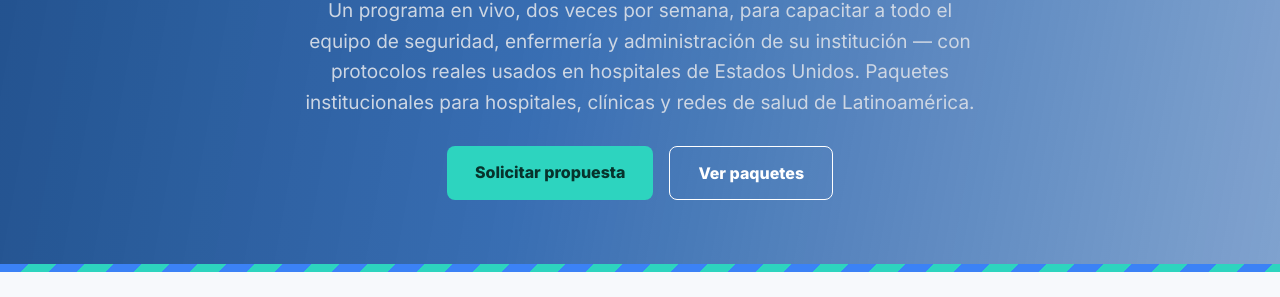
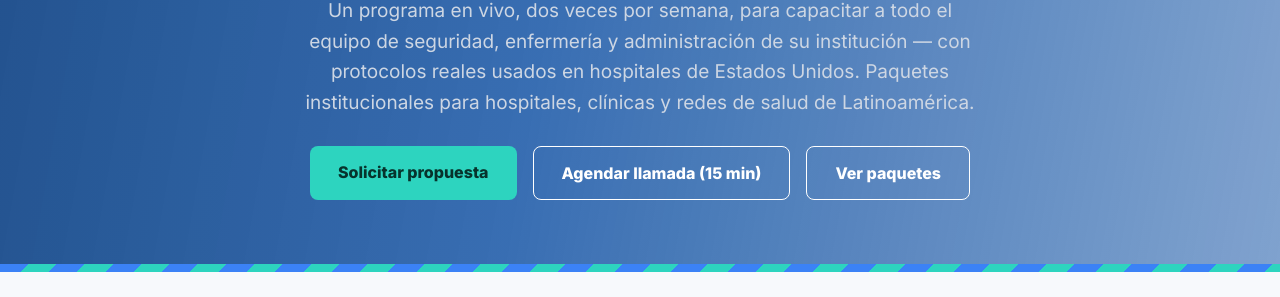
Before and after one commit to yumerys524/safety-hospitalaria, a plain HTML site: page index.html in a window 1280 px wide. Shown: the part 503-800 px from the top of the page. Drawn offline with Linux system fonts and the light colour scheme.

Commit message:
Agregar boton de agendado por Calendly junto al formulario de propuesta

```diff
--- a/index.html
+++ b/index.html
@@ -183,6 +183,7 @@
       <p class="desc" data-i18n="heroDesc">Un programa en vivo, dos veces por semana, para capacitar a todo el equipo de seguridad, enfermería y administración de su institución — con protocolos reales usados en hospitales de Estados Unidos. Paquetes institucionales para hospitales, clínicas y redes de salud de Latinoamérica.</p>
       <div class="cta-row">
         <a class="btn btn-primary" href="#instituciones" data-i18n="ctaProposal">Solicitar propuesta</a>
+        <a class="btn btn-outline" href="https://calendly.com/yumerysjimenez/30min" target="_blank" rel="noopener" data-i18n="ctaCalendly">Agendar llamada (15 min)</a>
         <a class="btn btn-outline" href="#paquetes" data-i18n="seePackages">Ver paquetes</a>
       </div>
     </div>
@@ -388,6 +389,7 @@
     </div>
     <div class="cta-row" style="margin:0;">
       <a class="btn btn-primary" href="#instituciones" data-i18n="ctaProposal">Solicitar propuesta</a>
+      <a class="btn btn-outline" href="https://calendly.com/yumerysjimenez/30min" target="_blank" rel="noopener" data-i18n="ctaCalendly">Agendar llamada (15 min)</a>
       <a class="btn btn-outline" href="#paquetes" data-i18n="seePackages">Ver paquetes</a>
     </div>
   </div>
@@ -455,6 +457,7 @@
     h1: 'Hospital <span class="accent">Security</span> and Safety',
     heroDesc: 'A live program, twice a week, to train your institution’s entire security, nursing, and administrative team — using real protocols used in U.S. hospitals. Institutional packages for hospitals, clinics, and health networks in Latin America.',
     ctaProposal: 'Request a proposal',
+    ctaCalendly: 'Book a call (15 min)',
     seePackages: 'See packages',
     cardInstructorLabel: 'INSTRUCTOR',
     cardInstructorValue: 'Israel Peña — Physical Security and Safety Manager, U.S. hospital system.',
```
